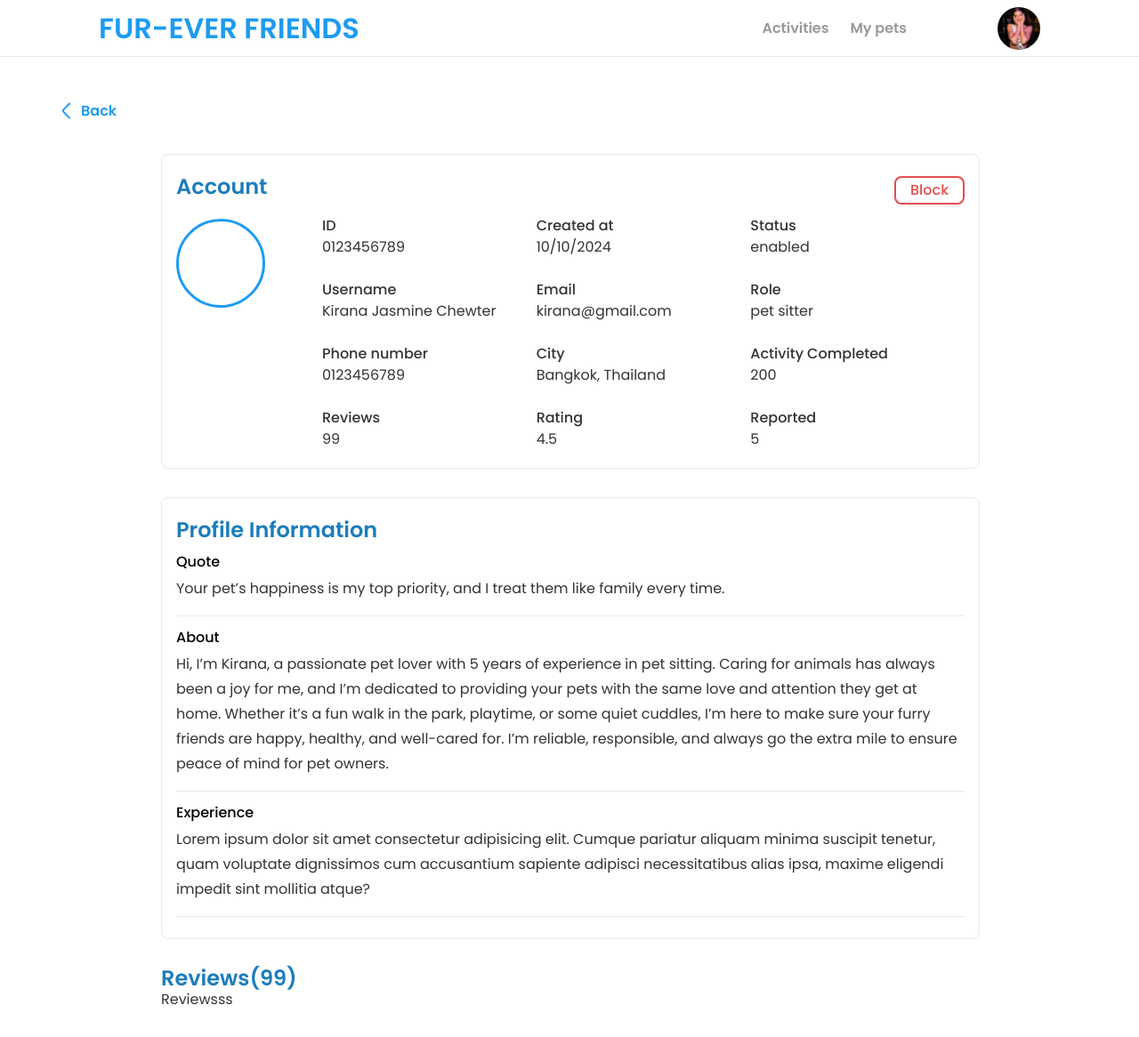
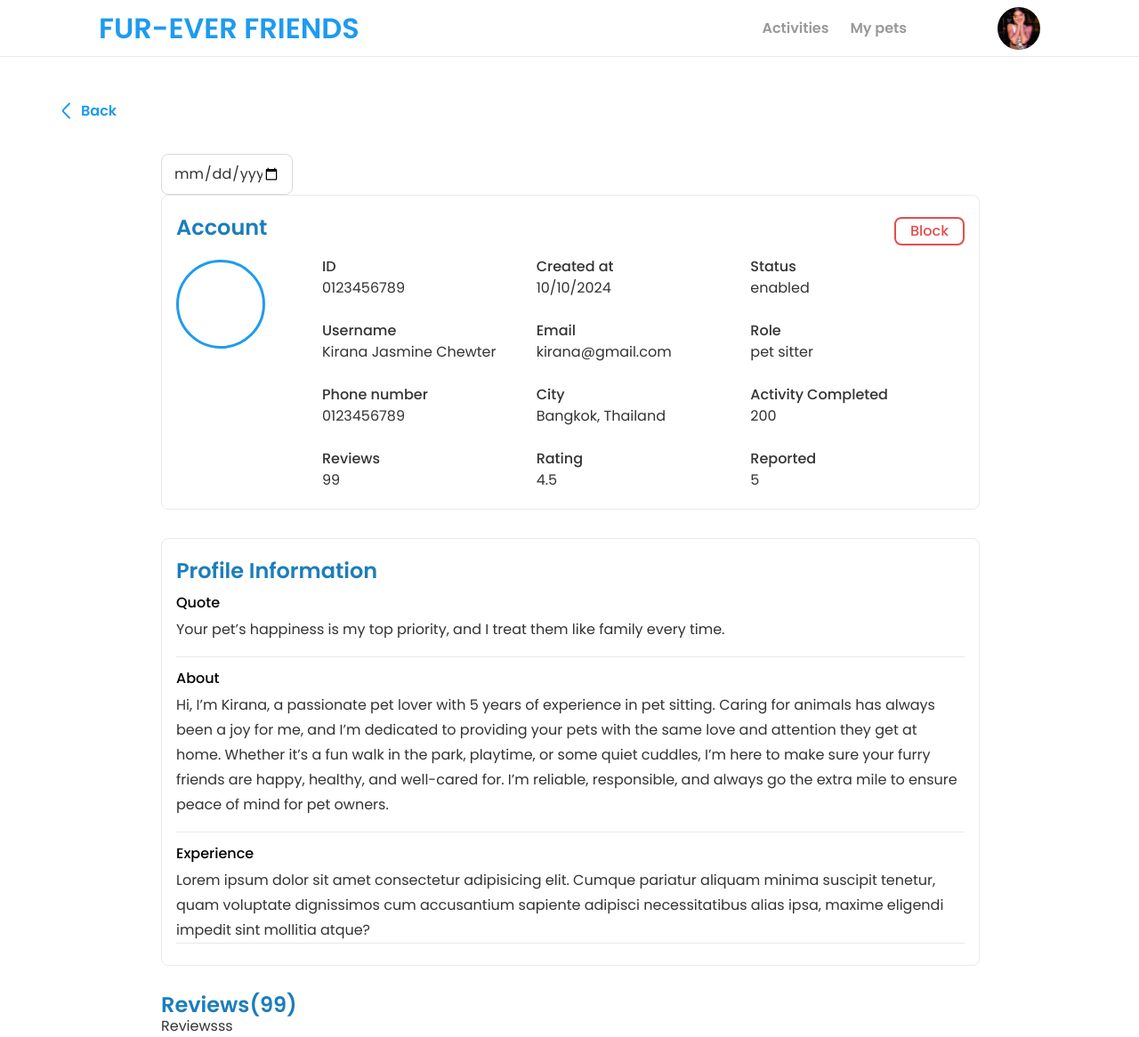
Before and after one commit to jetsarew/fur-ever-friends-frontend, a Next.js app: page /users/1 in a window 1280 px wide. Shown: the whole page at 89% size. Before the commit the page ends 1136 px from the top, so only its background shows below. Built offline with nearby package versions, Linux system fonts and the light colour scheme.

Commit message:
แก้ all admin pages (not finished, not route)

```diff
--- a/src/app/users/(overview)/[id]/page.tsx
+++ b/src/app/users/(overview)/[id]/page.tsx
@@ -1,10 +1,11 @@
 import { AdminPetOwnerCard, AdminPetSitterCard } from "@/components/Admin/Card/AccountUserCard"
-
+import CalendarCard from "@/components/Admin/Card/CalendarCard"
 export default function UserPage({ params }: {
     params: { id: string }
 }) {
     return (
         <div className="w-[918px]">
+            <CalendarCard />
             <div className="grid gap-[32px]">
                 {params.id == "petowner" ?
                     <>
@@ -41,7 +42,7 @@ export default function UserPage({ params }: {
                                         Hi, I’m Kirana, a passionate pet lover with 5 years of experience in pet sitting. Caring for animals has always been a joy for me, and I’m dedicated to providing your pets with the same love and attention they get at home. Whether it’s a fun walk in the park, playtime, or some quiet cuddles, I’m here to make sure your furry friends are happy, healthy, and well-cared for. I’m reliable, responsible, and always go the extra mile to ensure peace of mind for pet owners.                                    </div>
                                 </div>
 
-                                <div className="grid gap-[8px] border-b border-bd-gray py-[16px]">
+                                <div className="grid gap-[8px] border-b border-bd-gray pt-[16px]">
                                     <div className="text-body-bold text-black">
                                         Experience
                                     </div>
--- a/src/app/users/page.tsx
+++ b/src/app/users/page.tsx
@@ -1,7 +1,7 @@
 import { ManageUsersHeader } from "@/components/Admin/Card/Header"
 import { ManageUsersContent } from "@/components/Admin/Card/Content"
 import SearchBar from "@/components/Admin/Input/SearchBar"
-import { FilterIcon } from "@/shared/Icon"
+import { UsersFilter } from "@/components/Admin/Button/Filter"
 
 export default function UsersPage() {
     const users = {
@@ -33,7 +33,7 @@ export default function UsersPage() {
             <div className="flex gap-[16px] items-center">
                 <SearchBar />
                 <div>
-                    <FilterIcon />
+                    <UsersFilter />
                 </div>
             </div>
             <div>
--- a/src/components/Admin/Button/Filter.tsx
+++ b/src/components/Admin/Button/Filter.tsx
@@ -1,13 +1,14 @@
 "use client";
 
 import { useState } from 'react';
-import { CheckboxIcon, NullCheckboxIcon } from '@/shared/Icon';
+import { CheckboxIcon, NullCheckboxIcon, FilterIcon } from '@/shared/Icon';
 import { UserStatusDropdown, UserRoleDropdown } from './Dropdown';
 import CalendarCard from '../Card/CalendarCard';
 
 export function UsersFilter() {
     const [isStatusChecked, setIsStatusChecked] = useState(false);
     const [isRoleChecked, setIsRoleChecked] = useState(false);
+    const [isClosed, setIsClosed] = useState(true);
 
     const handleStatusChange = () => {
         setIsStatusChecked(!isStatusChecked);
@@ -17,7 +18,16 @@ export function UsersFilter() {
         setIsRoleChecked(!isRoleChecked);
     };
 
+    const handleState = () => {
+        setIsClosed(!isClosed);
+    }
+
     return (
+        <div>
+            <div onClick={handleState} className='w-[26px] cursor-pointer select-none'>
+                <FilterIcon />
+            </div>
+            {!isClosed &&
                 <div className='flex w-max gap-[20px]'>
                     <div className='flex w-[245px] gap-[8px] select-none'>
                         <div onClick={handleStatusChange}>
@@ -72,6 +82,8 @@ export function UsersFilter() {
                         </div>
                     </div>
                 </div>
+            }
+        </div>
     );
 };
 
@@ -103,13 +115,13 @@ export function ReportsFilter() {
                                 <div className='text-body text-dark'>
                                     from
                                 </div>
-                                <CalendarCard date="10/10/2024" />
+                                <CalendarCard />
                             </div>
                             <div className='flex justify-between items-center'>
                                 <div className='text-body text-dark'>
                                     to
                                 </div>
-                                <CalendarCard date="10/10/2024" />
+                                <CalendarCard />
                             </div>
                         </div>
                     }
--- a/src/components/Admin/Card/CalendarCard.tsx
+++ b/src/components/Admin/Card/CalendarCard.tsx
@@ -1,12 +1,9 @@
-import { CalendarIcon } from "@/shared/Icon";
-
-export default function CalendarCard({ date }: {
-    date: string;
-}) {
+export default function CalendarCard({ }) {
     return (
-        <div className="flex items-center h-[46px] w-[148px] py-[15px] px-[18px] gap-[8px] rounded-[8px] border border-light-gray2 cursor-pointer select-none">
-            <div className="text-body text-dark">{date}</div>
-            <CalendarIcon />
+        <div className="flex justify-center items-center h-[46px] w-[148px] rounded-[8px] border border-light-gray2 cursor-pointer select-none">
+            {/* <div className="text-body text-dark">{date}</div> */}
+            {/* <CalendarIcon /> */}
+            <input type="date" className="w-[120px] cursor-pointer" />
         </div>
     );
 }
```
Lines whose indentation alone changed are shown as unchanged.
